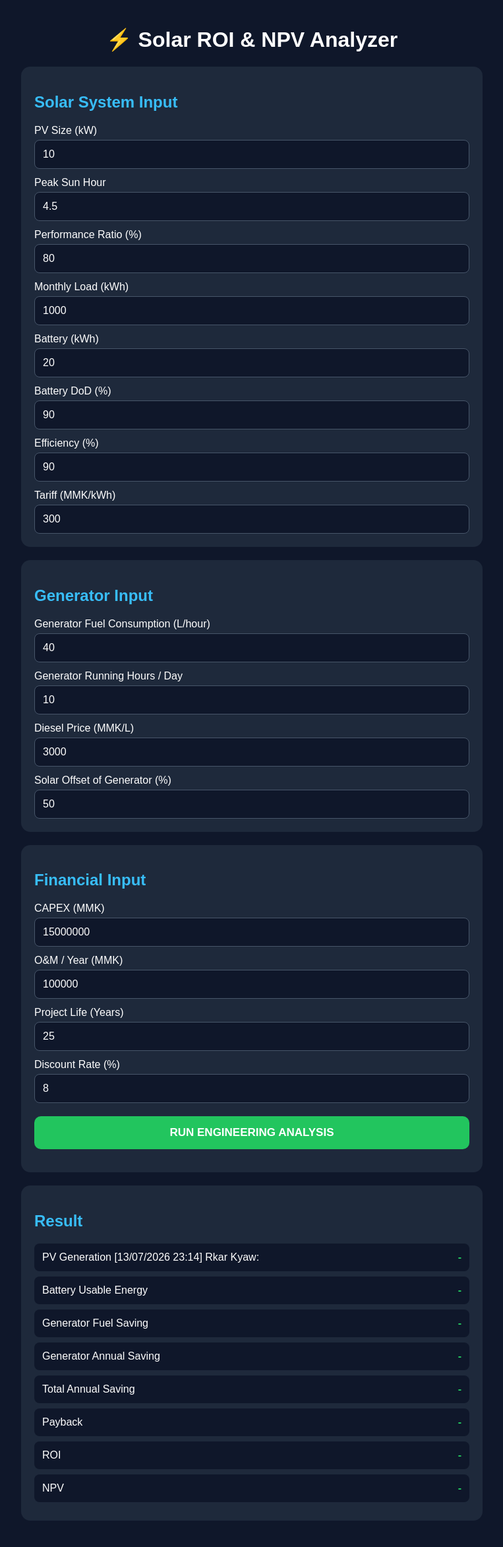
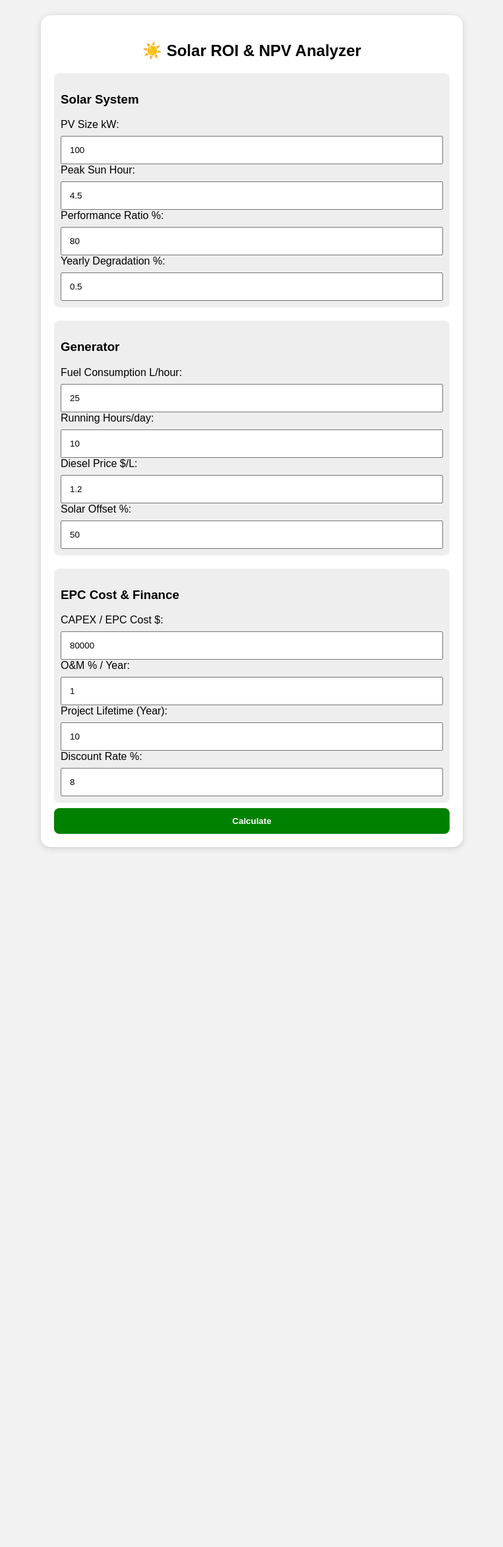
Before and after one commit to kyawrkar13-sys/solar-roi-app, a Flask app: template templates/index.html in a window 1280 px wide. Shown: the whole page at 66% size, without its empty margins (258-1021 px from the left). After the commit the page ends 1288 px from the top, so only its background shows below. Run offline with Flask 3, Linux system fonts and the light colour scheme; the template is opened without the code that fills it, so the values that code supplies are empty; parts of the project's set-up code (start-up, migrations or seed data) failed here and were passed over.

Commit message:
Update index.html

```diff
--- a/templates/index.html
+++ b/templates/index.html
@@ -1,290 +1,215 @@
 <!DOCTYPE html>
-<html lang="en">
+<html>
 <head>
-    <meta charset="UTF-8">
-    <meta name="viewport" content="width=device-width, initial-scale=1.0">
-
 <title>Solar ROI & NPV Analyzer</title>
 
+<meta name="viewport" content="width=device-width, initial-scale=1">
+
 <style>
-        * {
-            box-sizing: border-box;
+
+body{
+    font-family: Arial;
+    background:#f2f2f2;
+    padding:15px;
 }
 
-        body {
-            margin: 0;
-            padding: 20px;
-            font-family: Arial, sans-serif;
-            background: #0f172a;
-            color: white;
+.box{
+    max-width:600px;
+    margin:auto;
+    background:white;
+    padding:20px;
+    border-radius:15px;
+    box-shadow:0 2px 10px #ccc;
 }
 
-        .container {
-            max-width: 700px;
-            margin: auto;
+h2{
+    text-align:center;
 }
 
-        .card {
-            background: #1e293b;
-            padding: 20px;
-            margin-bottom: 20px;
-            border-radius: 14px;
+input,button{
+    width:100%;
+    padding:12px;
+    margin-top:8px;
+    box-sizing:border-box;
 }
 
-        h1 {
-            text-align: center;
+button{
+    background:#008000;
+    color:white;
+    border:none;
+    border-radius:8px;
+    font-weight:bold;
 }
 
-        h2 {
-            color: #38bdf8;
+.section{
+    margin-top:20px;
+    padding:10px;
+    background:#eeeeee;
+    border-radius:8px;
 }
 
-        label {
-            display: block;
-            margin-top: 12px;
-            margin-bottom: 5px;
+.result{
+    margin-top:20px;
+    background:#e8ffe8;
+    padding:15px;
+    border-radius:10px;
 }
 
-        input {
-            width: 100%;
-            padding: 12px;
-            border: 1px solid #475569;
-            border-radius: 8px;
-            background: #0f172a;
-            color: white;
-            font-size: 16px;
+table{
+    width:100%;
+    border-collapse:collapse;
 }
 
-        button {
-            width: 100%;
-            padding: 15px;
-            margin-top: 20px;
-            border: none;
-            border-radius: 10px;
-            background: #22c55e;
-            color: white;
-            font-size: 17px;
-            font-weight: bold;
-            cursor: pointer;
+td,th{
+    border:1px solid #aaa;
+    padding:6px;
 }
 
-        .result {
-            padding: 12px;
-            margin: 8px 0;
-            background: #0f172a;
-            border-radius: 8px;
-        }
+</style>
 
-        .value {
-            float: right;
-            color: #22c55e;
-            font-weight: bold;
-        }
-
-        #error {
-            color: #f87171;
-            margin-top: 15px;
-        }
-    </style>
 </head>
 
 <body>
 
-<div class="container">
+<div class="box">
 
-    <h1>⚡ Solar ROI & NPV Analyzer</h1>
-
-    <div class="card">
-        <h2>Solar System Input</h2>
-
-        <label>PV Size (kW)</label>
-        <input id="pv_kw" type="number" value="10" step="any">
-
-        <label>Peak Sun Hour</label>
-        <input id="psh" type="number" value="4.5" step="any">
-
-        <label>Performance Ratio (%)</label>
-        <input id="pr" type="number" value="80" step="any">
-
-        <label>Monthly Load (kWh)</label>
-        <input id="load" type="number" value="1000" step="any">
-
-        <label>Battery (kWh)</label>
-        <input id="battery" type="number" value="20" step="any">
-
-        <label>Battery DoD (%)</label>
-        <input id="dod" type="number" value="90" step="any">
-
-        <label>Efficiency (%)</label>
-        <input id="efficiency" type="number" value="90" step="any">
-
-        <label>Tariff (MMK/kWh)</label>
-        <input id="tariff" type="number" value="300" step="any">
-    </div>
+<h2>☀️ Solar ROI & NPV Analyzer</h2>
 
 
-    <div class="card">
-        <h2>Generator Input</h2>
-
-        <label>Generator Fuel Consumption (L/hour)</label>
-        <input id="fuel_per_hour" type="number" value="40" step="any">
-
-        <label>Generator Running Hours / Day</label>
-        <input id="running_hours" type="number" value="10" step="any">
-
-        <label>Diesel Price (MMK/L)</label>
-        <input id="diesel_price" type="number" value="3000" step="any">
-
-        <label>Solar Offset of Generator (%)</label>
-        <input id="solar_offset" type="number" value="50" step="any">
-    </div>
+<form method="post">
 
 
-    <div class="card">
-        <h2>Financial Input</h2>
+<div class="section">
+<h3>Solar System</h3>
 
-        <label>CAPEX (MMK)</label>
-        <input id="capex" type="number" value="15000000" step="any">
+PV Size kW:
+<input name="pv_kw" value="100">
 
-        <label>O&M / Year (MMK)</label>
-        <input id="om" type="number" value="100000" step="any">
+Peak Sun Hour:
+<input name="psh" value="4.5">
 
-        <label>Project Life (Years)</label>
-        <input id="life" type="number" value="25">
+Performance Ratio %:
+<input name="pr" value="80">
 
-        <label>Discount Rate (%)</label>
-        <input id="discount" type="number" value="8" step="any">
-
-        <button onclick="calculate()">
-            RUN ENGINEERING ANALYSIS
-        </button>
-
-        <div id="error"></div>
-    </div>
-
-
-    <div class="card">
-        <h2>Result</h2>
-
-        <div class="result">
-            PV Generation
-[13/07/2026 23:14] Rkar Kyaw: <span class="value" id="pv_result">-</span>
-        </div>
-
-        <div class="result">
-            Battery Usable Energy
-            <span class="value" id="battery_result">-</span>
-        </div>
-
-        <div class="result">
-            Generator Fuel Saving
-            <span class="value" id="fuel_result">-</span>
-        </div>
-
-        <div class="result">
-            Generator Annual Saving
-            <span class="value" id="generator_saving">-</span>
-        </div>
-
-        <div class="result">
-            Total Annual Saving
-            <span class="value" id="total_saving">-</span>
-        </div>
-
-        <div class="result">
-            Payback
-            <span class="value" id="payback_result">-</span>
-        </div>
-
-        <div class="result">
-            ROI
-            <span class="value" id="roi_result">-</span>
-        </div>
-
-        <div class="result">
-            NPV
-            <span class="value" id="npv_result">-</span>
-        </div>
-    </div>
+Yearly Degradation %:
+<input name="degradation" value="0.5">
 
 </div>
 
 
-<script>
-async function calculate() {
 
-    const data = {
-        pv_kw: document.getElementById("pv_kw").value,
-        psh: document.getElementById("psh").value,
-        pr: document.getElementById("pr").value,
-        load: document.getElementById("load").value,
-        battery: document.getElementById("battery").value,
-        dod: document.getElementById("dod").value,
-        efficiency: document.getElementById("efficiency").value,
-        tariff: document.getElementById("tariff").value,
+<div class="section">
 
-        fuel_per_hour: document.getElementById("fuel_per_hour").value,
-        running_hours: document.getElementById("running_hours").value,
-        diesel_price: document.getElementById("diesel_price").value,
-        solar_offset: document.getElementById("solar_offset").value,
+<h3>Generator</h3>
 
-        capex: document.getElementById("capex").value,
-        om: document.getElementById("om").value,
-        life: document.getElementById("life").value,
-        discount: document.getElementById("discount").value
-    };
+Fuel Consumption L/hour:
+<input name="fuel" value="25">
 
-    document.getElementById("error").textContent = "";
+Running Hours/day:
+<input name="hours" value="10">
 
-    try {
+Diesel Price $/L:
+<input name="diesel" value="1.2">
 
-        const response = await fetch("/calculate", {
-            method: "POST",
-            headers: {
-                "Content-Type": "application/json"
-            },
-            body: JSON.stringify(data)
-        });
+Solar Offset %:
+<input name="offset" value="50">
 
-        const result = await response.json();
+</div>
 
-        if (!response.ok) {
-            throw new Error(result.error || "Calculation failed");
-        }
 
-        document.getElementById("pv_result").textContent =
-            result.pv_generation.toLocaleString() + " kWh/year";
 
-        document.getElementById("battery_result").textContent =
-            result.battery.usable_energy.toLocaleString() + " kWh";
+<div class="section">
 
-        document.getElementById("fuel_result").textContent =
-            result.generator.fuel_saved_day.toLocaleString() + " L/day";
+<h3>EPC Cost & Finance</h3>
 
-        document.getElementById("generator_saving").textContent =
-            result.generator.saving_year.toLocaleString() + " MMK/year";
+CAPEX / EPC Cost $:
+<input name="capex" value="80000">
 
-        document.getElementById("total_saving").textContent =
-            result.total_annual_saving.toLocaleString() + " MMK/year";
+O&M % / Year:
+<input name="om" value="1">
 
-        document.getElementById("payback_result").textContent =
-            result.finance.payback === null
-            ? "Not reached"
-            : result.finance.payback + " years";
+Project Lifetime (Year):
+<input name="lifetime" value="10">
 
-        document.getElementById("roi_result").textContent =
-            result.finance.roi.toLocaleString() + " %";
+Discount Rate %:
+<input name="discount" value="8">
 
-        document.getElementById("npv_result").textContent =
-            result.finance.npv.toLocaleString() + " MMK";
+</div>
 
-    } catch (error) {
 
-        document.getElementById("error").textContent =
-            "Error: " + error.message;
-    }
-}
-</script>
+
+<button type="submit">
+Calculate
+</button>
+
+
+</form>
+
+
+
+{% if result %}
+
+<div class="result">
+
+<h3>Result</h3>
+
+Solar Generation:
+{{result.solar}} kWh/year
+<br><br>
+
+Fuel Saving:
+{{result.fuel}} L/year
+<br><br>
+
+Money Saving:
+${{result.saving}} / year
+
+<hr>
+
+Payback:
+{{result.finance.payback}} Year
+
+<br>
+
+ROI:
+{{result.finance.roi}} %
+
+<br>
+
+NPV:
+${{result.finance.npv}}
+
+<hr>
+
+<h3>Cash Flow</h3>
+
+<table>
+
+<tr>
+<th>Year</th>
+<th>Cash</th>
+<th>Cumulative</th>
+</tr>
+
+{% for c in result.finance.cashflow %}
+
+<tr>
+<td>{{c.year}}</td>
+<td>${{c.cash}}</td>
+<td>${{c.total}}</td>
+</tr>
+
+{% endfor %}
+
+</table>
+
+
+</div>
+
+{% endif %}
+
+
+</div>
 
 </body>
 </html>
```
Lines whose indentation alone changed are shown as unchanged.
